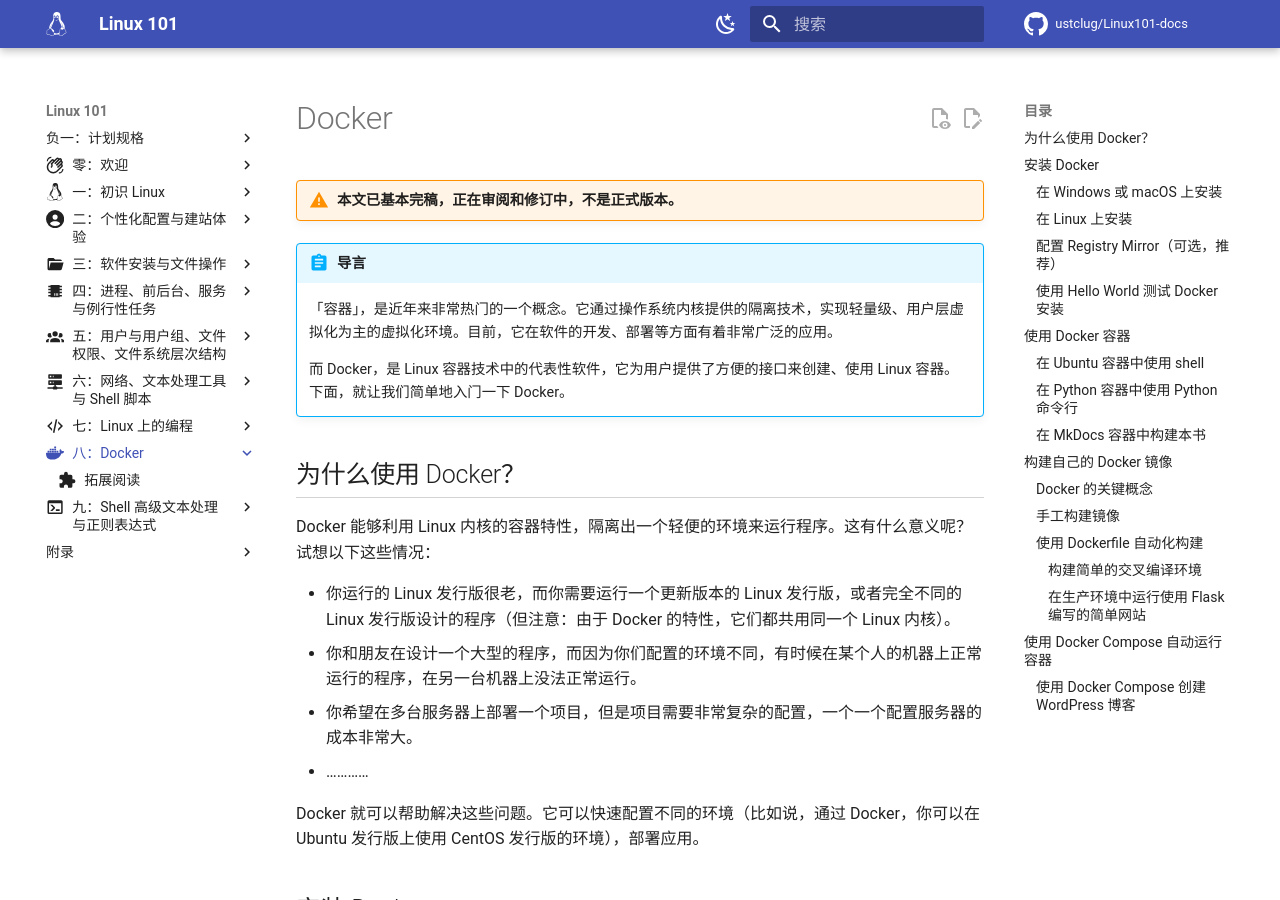
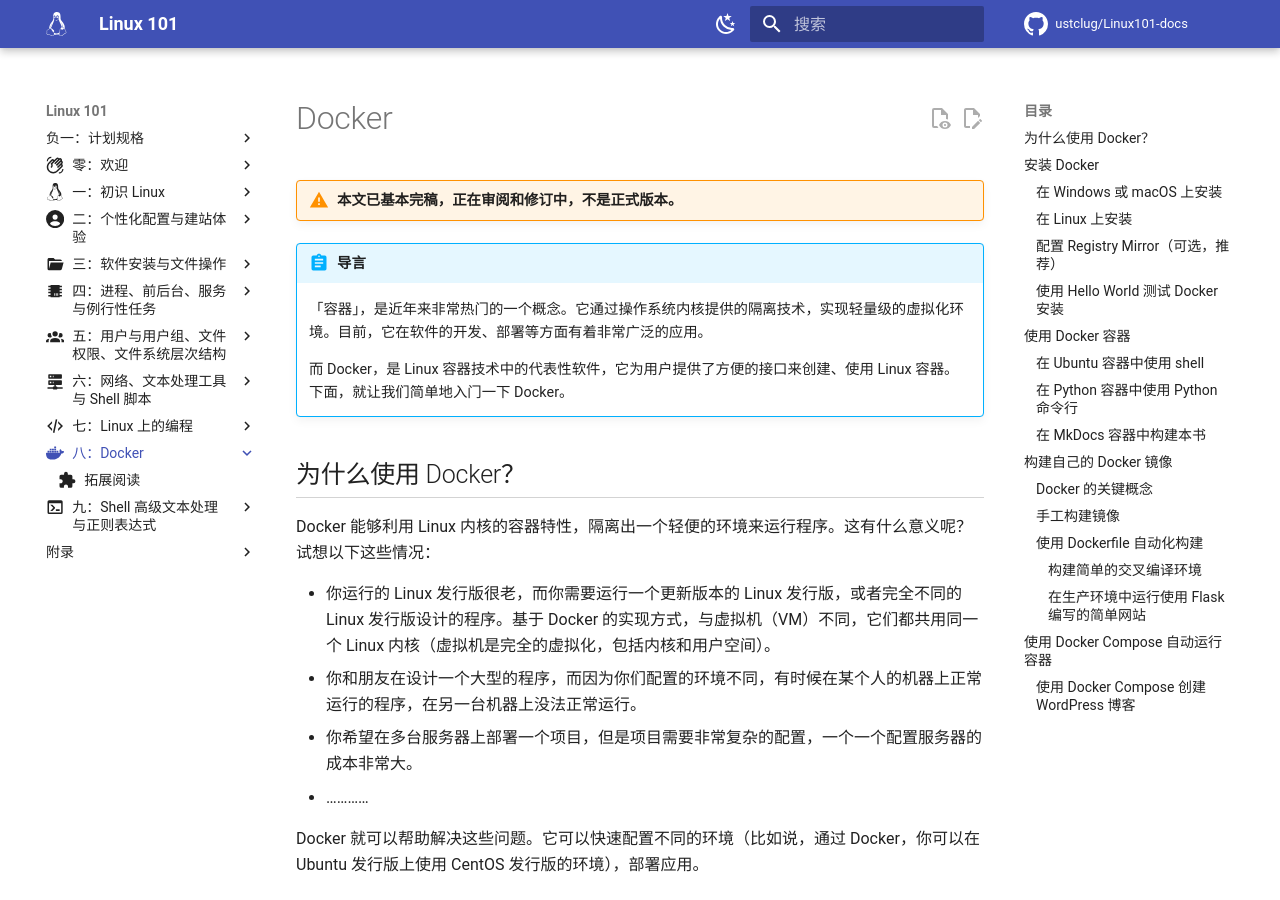
Before and after one commit to ustclug/Linux101-docs, an MkDocs documentation site: the page built from docs/Ch08/index.md, in a window 1280 px wide and 900 px high. Built offline with MkDocs 1.6.1 and Material for MkDocs 9.7.7, drawn with Linux system fonts in a browser that asks for light colours; comment, search, counter and statistics services are not loaded.

Commit message:
Fix PR suggestions on user space virtualization.

```diff
--- a/docs/Ch08/index.md
+++ b/docs/Ch08/index.md
@@ -8,7 +8,7 @@
 
 !!! abstract "导言"
 
-    「容器」，是近年来非常热门的一个概念。它通过操作系统内核提供的隔离技术，实现轻量级、用户层虚拟化为主的虚拟化环境。目前，它在软件的开发、部署等方面有着非常广泛的应用。
+    「容器」，是近年来非常热门的一个概念。它通过操作系统内核提供的隔离技术，实现轻量级的虚拟化环境。目前，它在软件的开发、部署等方面有着非常广泛的应用。
 
     而 Docker，是 Linux 容器技术中的代表性软件，它为用户提供了方便的接口来创建、使用 Linux 容器。下面，就让我们简单地入门一下 Docker。
 
@@ -16,7 +16,7 @@
 
 Docker 能够利用 Linux 内核的容器特性，隔离出一个轻便的环境来运行程序。这有什么意义呢？试想以下这些情况：
 
--   你运行的 Linux 发行版很老，而你需要运行一个更新版本的 Linux 发行版，或者完全不同的 Linux 发行版设计的程序（但注意：由于 Docker 的特性，它们都共用同一个 Linux 内核）。
+-   你运行的 Linux 发行版很老，而你需要运行一个更新版本的 Linux 发行版，或者完全不同的 Linux 发行版设计的程序。基于 Docker 的实现方式，与虚拟机（VM）不同，它们都共用同一个 Linux 内核（虚拟机是完全的虚拟化，包括内核和用户空间）。
 -   你和朋友在设计一个大型的程序，而因为你们配置的环境不同，有时候在某个人的机器上正常运行的程序，在另一台机器上没法正常运行。
 -   你希望在多台服务器上部署一个项目，但是项目需要非常复杂的配置，一个一个配置服务器的成本非常大。
 -   …………
```
